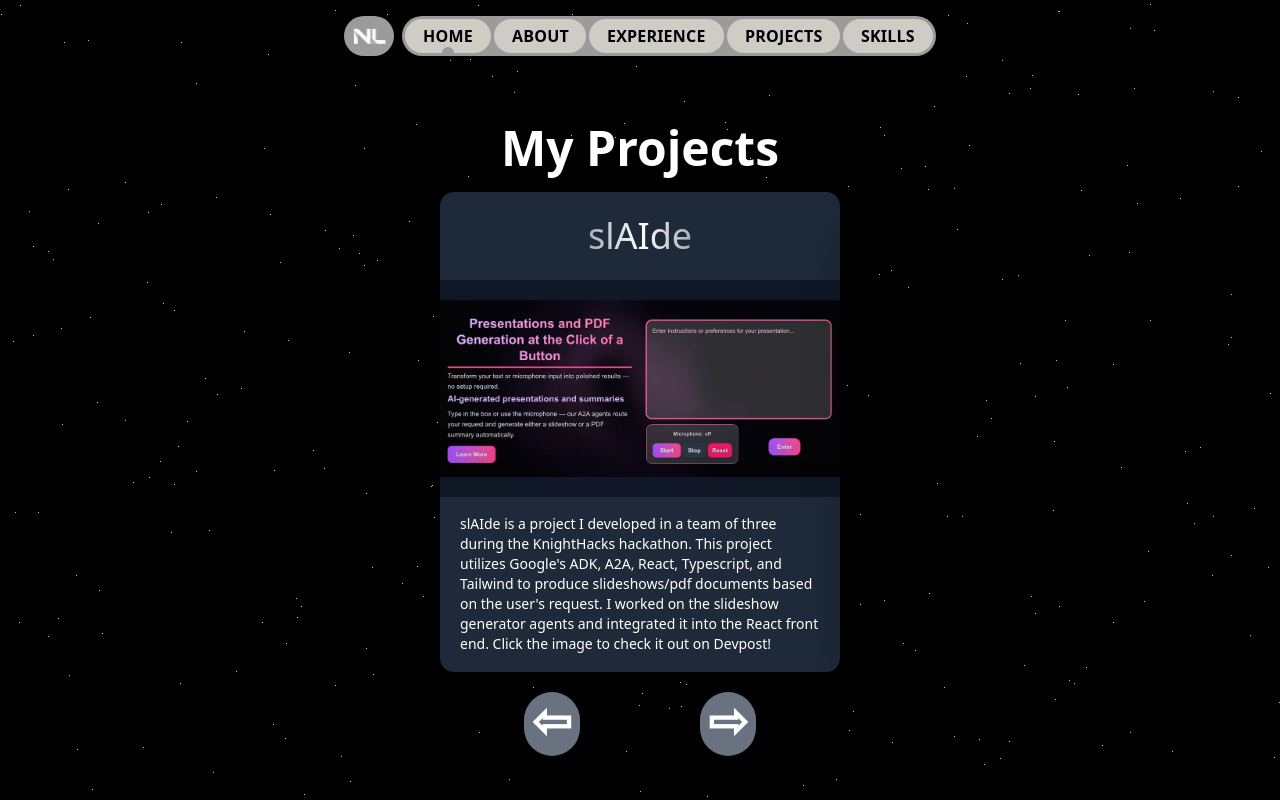
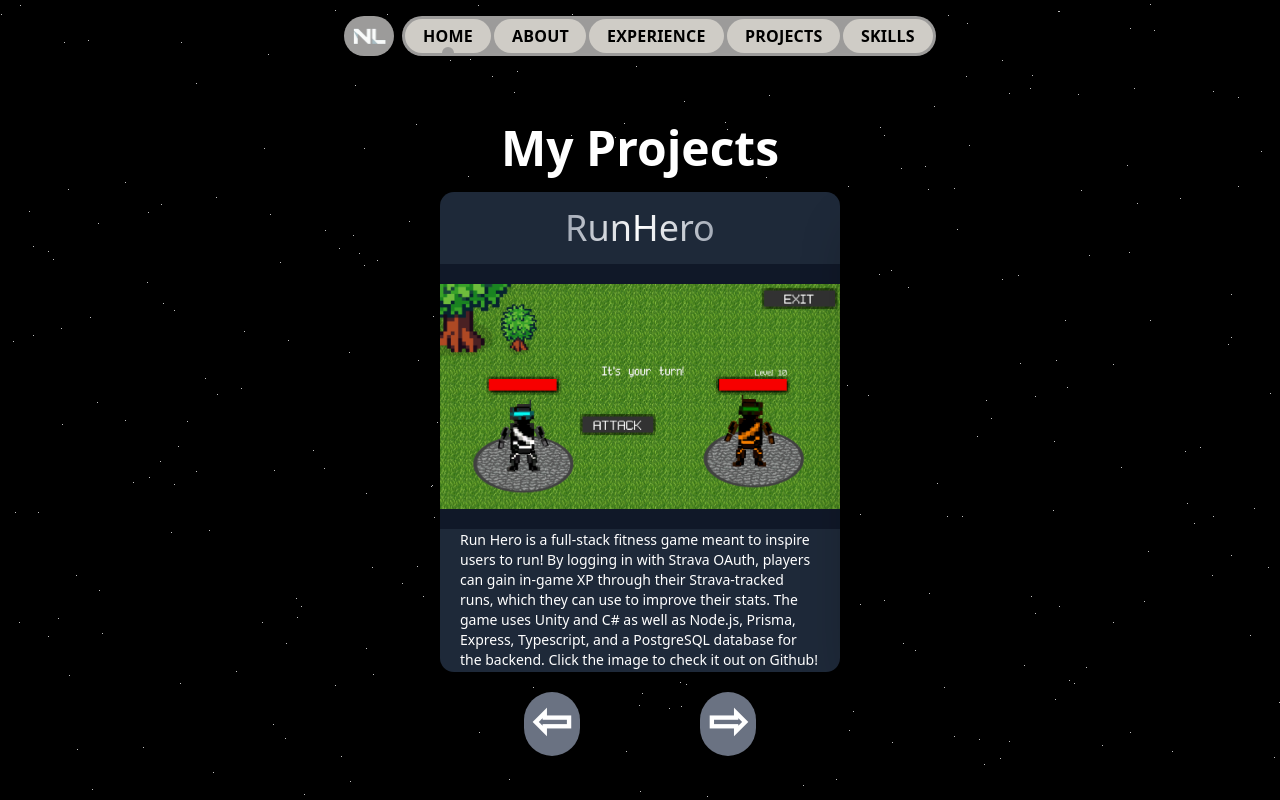
Before and after one commit to Lernej/Portfolio, a React (Vite) app: page /projects in a window 1280 px wide. Built offline with nearby package versions, Linux system fonts and the light colour scheme; what tailwindcss-motion would draw is missing.

Commit message:
Added runHero to projects

```diff
--- a/src/Projects.tsx
+++ b/src/Projects.tsx
@@ -3,6 +3,7 @@ import slAIde from "./assets/slAIde.png";
 import studyfinder from "./assets/studyfinder.png";
 import statforge from "./assets/statforge.png";
 import planet from "./assets/orbit.svg";
+import runhero from "./assets/RunHero.png";
 import { useState, useMemo } from "react";
 import "./App.css";
 import PopInDiv from "./components/PopInDiv";
@@ -27,6 +28,15 @@ const Projects = () => {
   };
 
   const projectList = [
+    <Project
+      title="RunHero"
+      image={runhero}
+      description={`Run Hero is a full-stack fitness game meant to inspire users to run! By logging in with Strava OAuth,
+        players can gain in-game XP through their Strava-tracked runs, which they can use to improve their stats. The game uses
+        Unity and C# as well as Node.js, Prisma, Express, Typescript, and a PostgreSQL database for the backend. Click the image
+        to check it out on Github!`}
+      imageLink="https://github.com/Lernej/RunHero"
+    />,
     <Project
       title="slAIde"
       image={slAIde}
```
Also changed, not shown: src/assets/RunHero.png (added).
